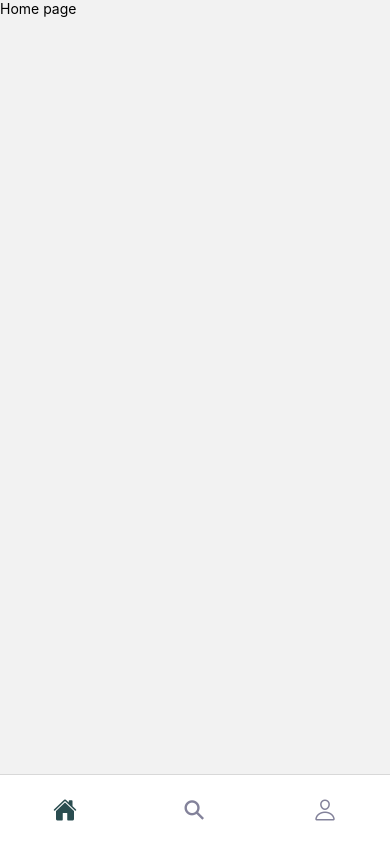
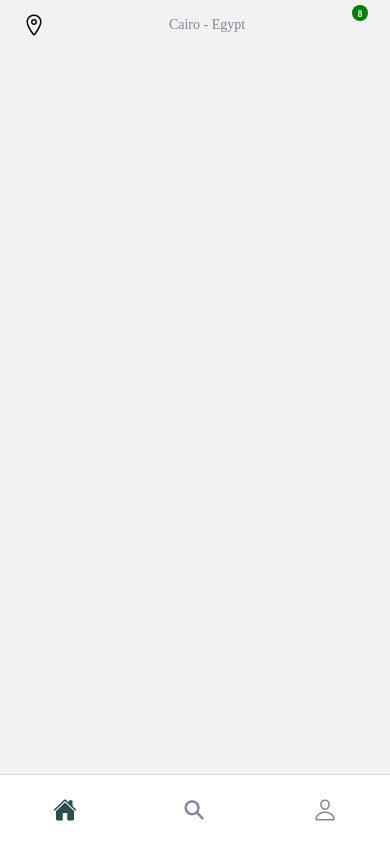
Before and after one commit to abdonofal911/Ecommerce, a React Native app: screen /Home in a window 390 px wide. Built offline with nearby package versions, Linux system fonts and the light colour scheme.

Commit message:
Changes to be committed: 	modified:   screens/Home.jsx

```diff
--- a/screens/Home.jsx
+++ b/screens/Home.jsx
@@ -1,10 +1,22 @@
 import React from 'react';
 import {Text, View} from 'react-native';
-import {SafeAreaView} from 'react-native-safe-area-context'
+import {SafeAreaView} from 'react-native-safe-area-context';
+import styles from './home.style';
+import Ionicons from 'react-native-vector-icons/Ionicons';
 const Home = () => {
   return (
     <SafeAreaView>
-      <Text>Home page</Text>
+      <View style={styles.appBarWrapper}>
+        <View style={styles.appBar}>
+          <Ionicons name="location-outline" size={24} />
+          <Text style={styles.location}>Cairo - Egypt</Text>
+          <View style={{alignItems: 'flex-end'}}>
+            <View style={styles.cutCount}>
+              <Text style={styles.cutNumber}> 8 </Text>
+            </View>
+          </View>
+        </View>
+      </View>
     </SafeAreaView>
   );
 };
```
